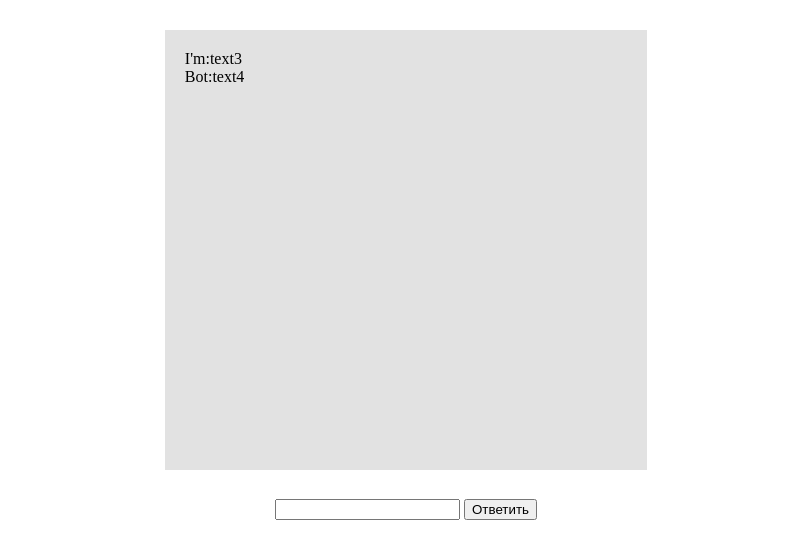
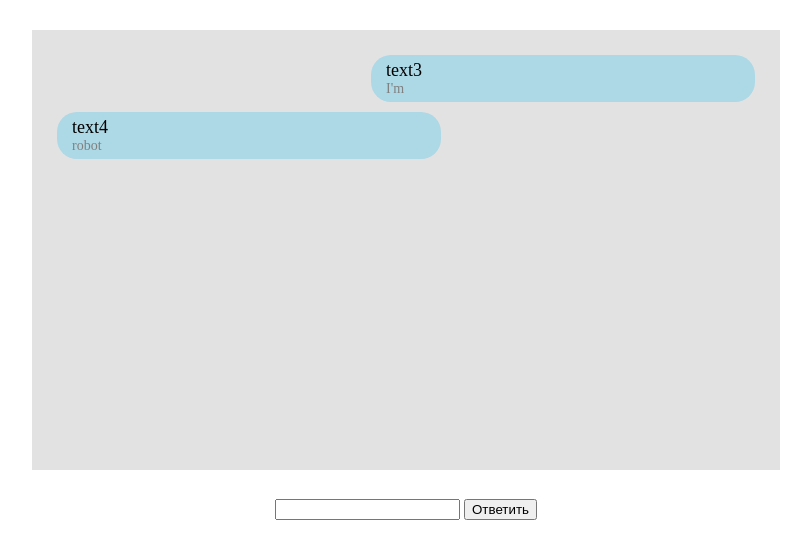
Before and after one commit to brand989/reactMessanger, a React app: page / in a window 1280 px wide. Shown: the top 558 px of the page, without its empty margins (234-1045 px from the left). Built offline with nearby package versions, Linux system fonts and the light colour scheme.

Commit message:
finish secondLesson

```diff
--- a/src/App.scss
+++ b/src/App.scss
@@ -1,7 +1,7 @@
 
 .main {
     height: 100%;
-    width: 50%;
+    width: 80%;
     margin: auto;
     display: flex;
     align-items: flex-start;
@@ -18,18 +18,6 @@
         padding: 20px;
         overflow-y: scroll;
 
-        .message{
-            background-color: 'lightblue';
-            padding: '5px 15px';
-            border-radius: '20px';
-            font-size: '18px';
-            margin: '5px';
-        }
-
-        .author{
-            color: 'gray';
-            font-size: '14px';
-        }
     }
 
     .sendmessage {
--- a/src/components/App.jsx
+++ b/src/components/App.jsx
@@ -1,14 +1,46 @@
-import React, { useState } from 'react';
+import React, { useState, useEffect } from 'react';
 import '../App.scss'
-import Message from './Message';
-import MessageList from './MessageList';
+import Message from './Message/Message';
+import MessageList from './MessageList/MessageList';
+import SendMessage from './SendMessage/SendMessage';
 
 
 
 const App = () => {
+
+
+    const [items, setItems] = useState([{ id: 1, text: 'text3', author: "I\'m" }, { id: 2, text: 'text4', author: "robot" }]);
+    const [messageText, setMessageText] = useState();
+
+    const addMessage = () => {
+        const idMessage = items.length
+        setItems([...items, { id: idMessage, text: messageText, author: "I\'m" }])
+        setMessageText('')
+
+    };
+
+    const writeMessage = (event) => {
+        setMessageText(event.target.value)
+    };
+
+    useEffect(() => {
+        const lenghtItems = items.length
+
+        if (items[lenghtItems - 1].author != "robot") {
+            const idMessage = items.length
+            setTimeout(
+                () => setItems([...items, { id: idMessage, text: "я бот пока", author: "robot" }]), 1000
+            )
+        }
+
+    }, [items])
+
+
+
     return (
-        <main >
-            <MessageList />
+        <main className="main">
+            <MessageList messages={items}/>
+            <SendMessage writeMessage ={writeMessage} addMessage={addMessage} messageText={messageText}/>
         </main>
     )
 };
--- a/src/components/Message.jsx
+++ /dev/null
@@ -1,9 +0,0 @@
-import React from 'react';
-
-
-const Message = ({text, author}) => {
-
-    return <div className='message'>{author}:{text}</div>;
-};
-
-export default Message;
--- /dev/null
+++ b/src/components/Message/Message.jsx
@@ -0,0 +1,17 @@
+import React from 'react';
+import styles from './Message.js';
+
+
+const Message = (props) => {
+
+    return (
+        <div style={{...styles.message, alignSelf: `${props.author}` == 'robot' ? 'flex-start' : 'flex-end', width: '50%'}}>
+            <div>{props.text}</div>
+            <div style={styles.author}>{props.author}</div>
+        </div>
+
+    )
+
+};
+
+export default Message;
--- /dev/null
+++ b/src/components/Message/message.js
@@ -0,0 +1,15 @@
+export default {
+    message: {
+        maxWidth: '50%',
+        backgroundColor: 'lightblue',
+        padding: '5px 15px',
+        borderRadius: '20px',
+        fontSize: '18px',
+        margin: '5px',
+
+    },
+    author: {
+        color: 'gray',
+        fontSize: '14px'
+    }
+};
--- a/src/components/MessageList.jsx
+++ /dev/null
@@ -1,56 +0,0 @@
-import React, { useState, useEffect } from 'react';
-import Message from './Message.jsx';
-
-
-
-const MessageList = () => {
-
-
-    const [items, setItems] = useState([{ id: 1, text: 'text3', author: "I\'m" }, { id: 2, text: 'text4', author: "Bot" }]);
-    const [messageText, setMessageText] = useState();
-
-    const addMessage = (event) => {
-        const idMessage = items.length
-        setItems([...items, { id: idMessage, text: messageText, author: "I\'m" }])
-        setMessageText('')
-
-
-    };
-
-    const writeMessage = (event) => {
-        setMessageText(event.target.value)
-    };
-
-    useEffect(() => {
-        const lenghtItems = items.length
-
-        if (items[lenghtItems - 1].author != "Bot") {
-            const idMessage = items.length
-            setTimeout(
-                () => setItems([...items, { id: idMessage, text: "я бот пока", author: "Bot" }]), 1000
-            )
-        }
-
-    }, [items])
-
-
-
-    return (
-        <div className='main'>
-            <div className='messages'>
-                {items.map((item, index) => (
-                    <div key={index}><Message text={item.text} author={item.author} /></div>
-                ))}
-
-            </div>
-            <div className='sendmessage'>
-                <input type="text" id="mess" value={messageText} onChange={writeMessage} ></input>
-                <button onClick={addMessage}>Ответить</button>
-                </div>
-
-        </div>
-    )
-
-}
-
-export default MessageList;
--- /dev/null
+++ b/src/components/MessageList/MessageList.jsx
@@ -0,0 +1,23 @@
+import React, { useState } from 'react';
+import Message from '../Message/Message.jsx';
+
+
+
+const MessageList = (props) => {
+
+
+    return (
+
+        <div className='messages'>
+            {props.messages.map((item, index) => (
+                <><Message text={item.text} author={item.author} key={index}/></>
+
+            ))}
+
+        </div>
+
+    )
+
+}
+
+export default MessageList;
--- /dev/null
+++ b/src/components/SendMessage/SendMessage.jsx
@@ -0,0 +1,19 @@
+import React, { useState, useEffect } from 'react';
+import Message from '../Message/Message.jsx';
+
+
+
+const SendMessage = (props) => {
+
+
+    return (
+            <div className='sendmessage'>
+                <input type="text" id="mess" value={props.messageText} onChange={props.writeMessage} ></input>
+                <button onClick={props.addMessage}>Ответить</button>
+            </div>
+
+    )
+
+}
+
+export default SendMessage;
```
